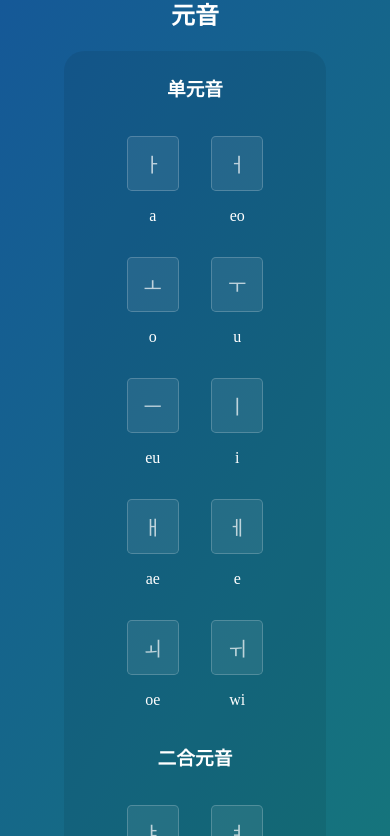
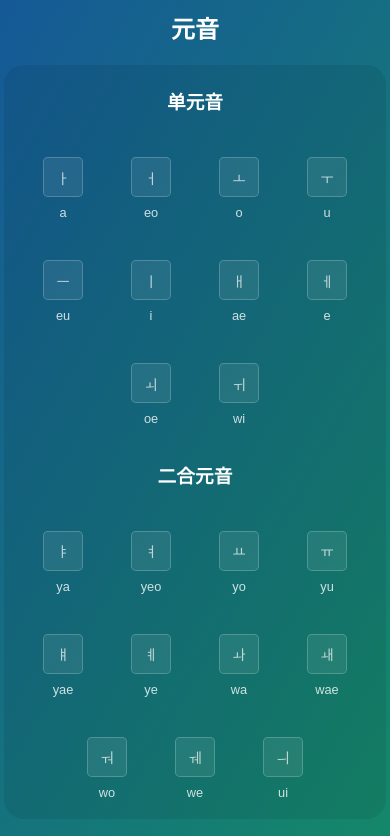
Before and after one commit to LXF-DX3906/Korean-pronunciation, a plain HTML site: page index.html in a window 390 px wide. Shown: the part 79-915 px from the top of the page. Drawn offline with Linux system fonts and the light colour scheme.

Commit message:
adapt to mobile

```diff
--- a/index.html
+++ b/index.html
@@ -1,68 +1,19 @@
-<html>
+<!DOCTYPE html>
+<html lang="ko">
     <head>
+        <meta charset="UTF-8">
+        <meta name="viewport" content="width=device-width, initial-scale=1.0">
         <link rel="shortcut icon" type="image/x-icon" href="assets/favicon.ico">
-    </head>
-    <body>
-        <h1>韩语40音发音</h1>
-
-        <h2>元音</h2>
-        <div id="vowels">
-            <h3>单元音</h3>
-            <div id="single_vowels"></div>
-
-            <h3>二合元音</h3>
-            <div id="double_vowels"></div>
-        </div>
-
-        <h2>辅音</h2>
-        <div id="consonants"></div>
-    </body>
-    <script type="text/javascript">
-        let single_vowels = ['ㅏ', 'ㅓ', 'ㅗ', 'ㅜ', 'ㅡ', 'ㅣ', 'ㅐ', 'ㅔ', 'ㅚ', 'ㅟ'];
-        let single_vowels_p = ['a', 'eo', 'o', 'u', 'eu', 'i', 'ae', 'e', 'oe', 'wi'];
-        let double_vowels = ['ㅑ', 'ㅕ', 'ㅛ', 'ㅠ', 'ㅒ', 'ㅖ', 'ㅘ', 'ㅙ', 'ㅝ', 'ㅞ', 'ㅢ'];
-        let double_vowels_p = ['ya', 'yeo', 'yo', 'yu', 'yae', 'ye', 'wa', 'wae', 'wo', 'we', 'ui'];
-
-        let consonants = ['ㄱ', 'ㄴ', 'ㄷ', 'ㄹ', 'ㅁ', 'ㅂ', 'ㅅ', 'ㅇ', 'ㅈ', 'ㅊ', 'ㅋ', 'ㅌ', 'ㅍ', 'ㅎ', 'ㄲ', 'ㄸ', 'ㅃ', 'ㅆ', 'ㅉ'];
-        let consonants_p = ['g,k', 'n', 'd,t', 'r,l', 'm', 'b,p', 's', 'ng', 'j', 'ch', 'k', 't', 'p', 'h', 'kk', 'tt', 'pp', 'ss', 'jj'];
-
-        single_vowels_div = document.getElementById("single_vowels");
-        create_buttons(single_vowels_div, single_vowels, single_vowels_p);
-
-        double_vowels_div = document.getElementById("double_vowels");
-        create_buttons(double_vowels_div, double_vowels, double_vowels_p);
-
-        consonants_div = document.getElementById("consonants");
-        create_buttons(consonants_div, consonants, consonants_p);
-
-
-        function create_buttons(div, words, pronunciations) {
-            for (let i = 0; i < words.length; i++) {
-                let temp_div = document.createElement("div");
-                temp_div.className = "btn-div"
-                let btn = document.createElement("button");
-                btn.innerHTML = words[i];
-                btn.className = "btn";
-                btn.onclick = function() {
-                    let audio = new Audio("assets/audio/" + words[i] + ".mp3");
-                    audio.play();
-                }
-                temp_div.appendChild(btn);
-
-                let text = document.createElement("text");
-                text.innerHTML = pronunciations[i];
-                temp_div.appendChild(text);
-                div.appendChild(temp_div);
-            }
-        }
-
-    </script>
+        <title>Korean Pronunciation</title>
         <style type="text/css">
             body {
                 color: #fff;
                 text-align: center;
                 background-color: #159957;
                 background-image: linear-gradient(120deg, #155799, #159957);
+                font-family: Arial, sans-serif;
+                margin: 0;
+                padding: 0;
             }
             #vowels {
                 background-color: rgb(0 0 0 / 8%);
@@ -97,10 +48,10 @@
             }
             .btn {
                 display: inline-block;
-            margin-bottom: 1rem;
-            color: rgba(255,255,255,0.7);
-            background-color: rgba(255,255,255,0.08);
-            border-color: rgba(255,255,255,0.2);
+                margin: 0.5rem;
+                color: rgba(255, 255, 255, 0.7);
+                background-color: rgba(255, 255, 255, 0.08);
+                border-color: rgba(255, 255, 255, 0.2);
                 border-style: solid;
                 border-width: 1px;
                 border-radius: 0.3rem;
@@ -108,12 +59,110 @@
                 padding: 0.75rem 1rem;
                 font-size: 1.25rem;
                 cursor: pointer;
+                width: 55px; /* ensure buttons are large enough to tap on mobile */
+                height: 55px; /* ensure buttons are large enough to tap on mobile */
+            }
+            .btn:hover {
+                color: #fff;
+                background-color: rgba(255, 255, 255, 0.2);
             }
             .btn-div {
                 display: flex;
                 flex-direction: column;
-            justify-self: center;
+                align-items: center;
                 padding: 1rem;
             }
+            .btn-div text {
+                margin-top: 0rem;
+                font-size: 1rem;
+                color: rgba(255, 255, 255, 0.8);
+            }
+
+            /* Media Queries for responsiveness */
+            @media (max-width: 768px) {
+                .btn {
+                    width: 50px;
+                    height: 50px;
+                    font-size: 1rem;
+                    padding: 0.5rem 0.75rem;
+                }
+                .btn-div text {
+                    font-size: 0.9rem;
+                }
+                #vowels, #consonants {
+                    margin: 2%;
+                    padding: 1%;
+                }
+            }
+
+            @media (max-width: 480px) {
+                .btn {
+                    width: 40px;
+                    height: 40px;
+                    font-size: 0.9rem;
+                    padding: 0.4rem 0.6rem;
+                }
+                .btn-div text {
+                    font-size: 0.8rem;
+                }
+                #vowels, #consonants {
+                    margin: 1%;
+                    padding: 1%;
+                }
+            }
         </style>
+    </head>
+    <body>
+        <h1>韩语40音发音</h1>
+
+        <h2>元音</h2>
+        <div id="vowels">
+            <h3>单元音</h3>
+            <div id="single_vowels"></div>
+
+            <h3>二合元音</h3>
+            <div id="double_vowels"></div>
+        </div>
+
+        <h2>辅音</h2>
+        <div id="consonants"></div>
+
+        <script type="text/javascript">
+            let single_vowels = ['ㅏ', 'ㅓ', 'ㅗ', 'ㅜ', 'ㅡ', 'ㅣ', 'ㅐ', 'ㅔ', 'ㅚ', 'ㅟ'];
+            let single_vowels_p = ['a', 'eo', 'o', 'u', 'eu', 'i', 'ae', 'e', 'oe', 'wi'];
+            let double_vowels = ['ㅑ', 'ㅕ', 'ㅛ', 'ㅠ', 'ㅒ', 'ㅖ', 'ㅘ', 'ㅙ', 'ㅝ', 'ㅞ', 'ㅢ'];
+            let double_vowels_p = ['ya', 'yeo', 'yo', 'yu', 'yae', 'ye', 'wa', 'wae', 'wo', 'we', 'ui'];
+            let consonants = ['ㄱ', 'ㄴ', 'ㄷ', 'ㄹ', 'ㅁ', 'ㅂ', 'ㅅ', 'ㅇ', 'ㅈ', 'ㅊ', 'ㅋ', 'ㅌ', 'ㅍ', 'ㅎ', 'ㄲ', 'ㄸ', 'ㅃ', 'ㅆ', 'ㅉ'];
+            let consonants_p = ['g,k', 'n', 'd,t', 'r,l', 'm', 'b,p', 's', 'ng', 'j', 'ch', 'k', 't', 'p', 'h', 'kk', 'tt', 'pp', 'ss', 'jj'];
+
+            let single_vowels_div = document.getElementById("single_vowels");
+            create_buttons(single_vowels_div, single_vowels, single_vowels_p);
+
+            let double_vowels_div = document.getElementById("double_vowels");
+            create_buttons(double_vowels_div, double_vowels, double_vowels_p);
+
+            let consonants_div = document.getElementById("consonants");
+            create_buttons(consonants_div, consonants, consonants_p);
+
+            function create_buttons(div, words, pronunciations) {
+                for (let i = 0; i < words.length; i++) {
+                    let temp_div = document.createElement("div");
+                    temp_div.className = "btn-div"
+                    let btn = document.createElement("button");
+                    btn.innerHTML = words[i];
+                    btn.className = "btn";
+                    btn.onclick = function() {
+                        let audio = new Audio("assets/audio/" + words[i] + ".mp3");
+                        audio.play();
+                    }
+                    temp_div.appendChild(btn);
+
+                    let text = document.createElement("text");
+                    text.innerHTML = pronunciations[i];
+                    temp_div.appendChild(text);
+                    div.appendChild(temp_div);
+                }
+            }
+        </script>
+    </body>
 </html>
```
Lines whose indentation alone changed are shown as unchanged.
